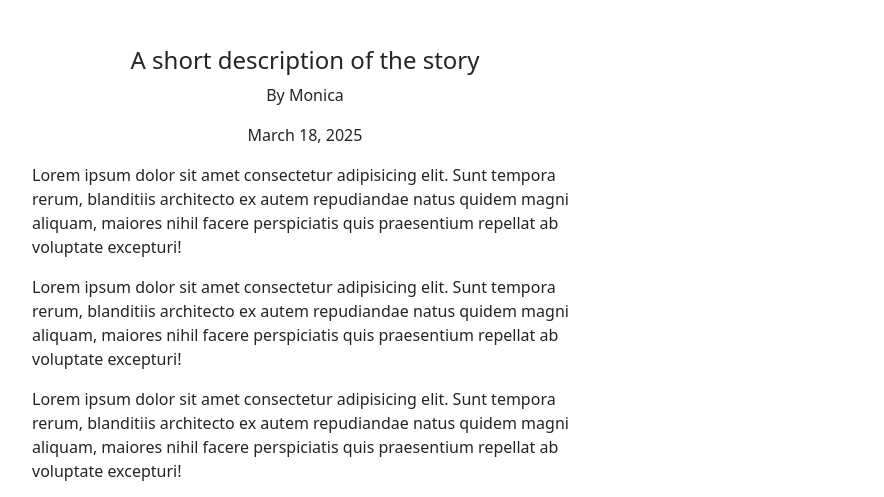
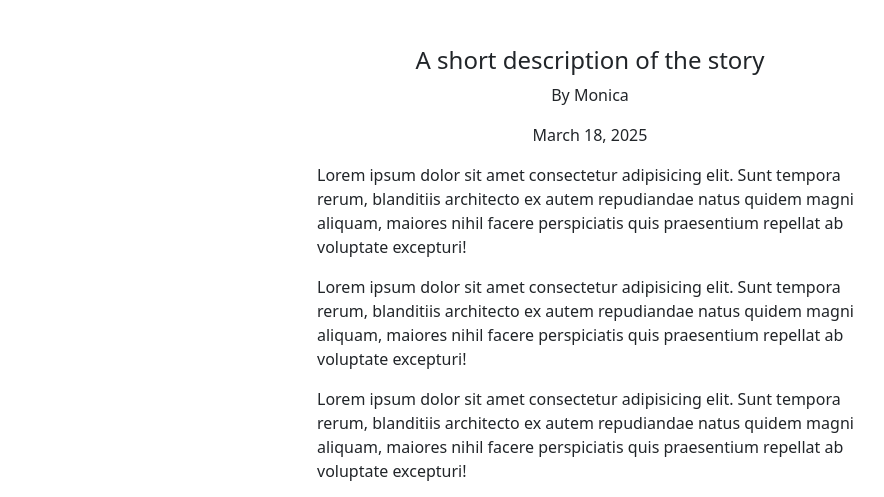
Before and after one commit to afro-architect/08-bootstrap-template, a plain HTML site: page index.html in a window 1280 px wide. Shown: the part 802-1299 px from the top of the page, without its empty margins (50-934 px from the left). Drawn offline with Linux system fonts and the light colour scheme; grey boxes are pictures that could not be loaded.

Commit message:
correct error in h4

```diff
--- a/index.html
+++ b/index.html
@@ -63,7 +63,7 @@
         </header>
 
         <div class="container">
-            <div class="row" justify-content-center>
+            <div class="row justify-content-center">
                 <div class="col-12 col-sm-8 col-lg-6 col-xxl-5">
 
                     <h4 class="text-center mt-5">A short description of the story</h4>
```
